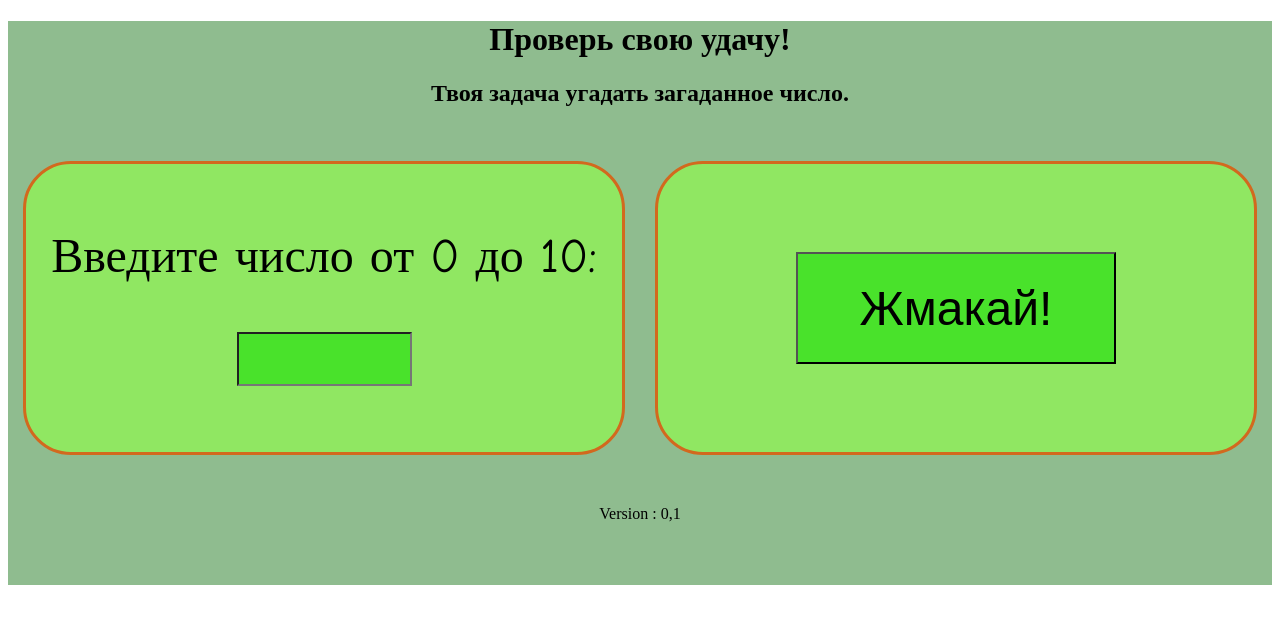
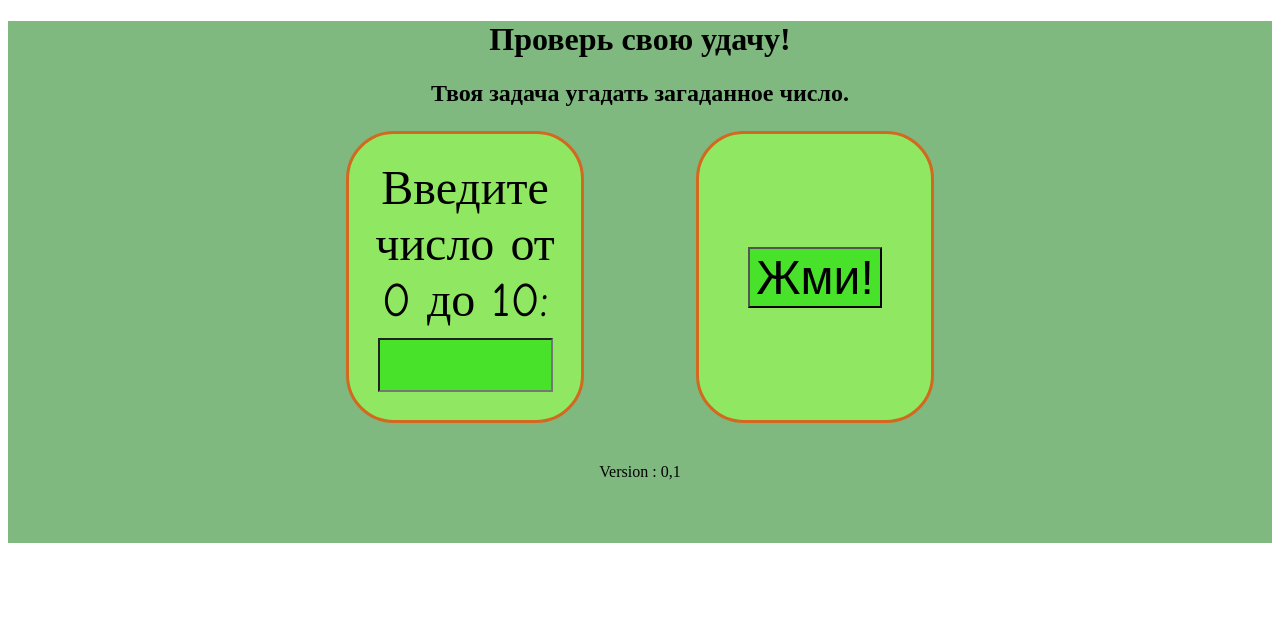
Before and after one commit to Vasiliy-Fedorov/Guess-how-much, a plain HTML site: page index.html in a window 1280 px wide. Drawn offline with Linux system fonts and the light colour scheme.

Commit message:
changed body color, changed margin card

```diff
--- a/index.html
+++ b/index.html
@@ -8,7 +8,7 @@
 </head>
 
 <body>
-<div class="n1">
+<div class="body">
 <div class="header">
     <h1>Проверь свою удачу! </h1>
     <h2>Твоя задача угадать загаданное число.</h2>
@@ -26,7 +26,7 @@
     </div>
 <div class="card">
     <div class="button">
-<button onclick="guess()">Жмакай!</button>
+<button onclick="guess()">Жми!</button>
     </div>
 </div>
 
--- a/style.css
+++ b/style.css
@@ -2,15 +2,17 @@
     height: 80px;
     width: 100%;
     align-items: center;
-    text-align: center!important;
-    padding-bottom: 40px;
+    text-align: center;
+    padding-bottom: 10px;
 }
-.n1 {
-    background: darkseagreen;
+.body {
+    background: #7fb97f;
     height: 100%;
 }
 .card-deck {
     display: flex;
+    max-width: 700px;
+    margin: auto;
 }
 #out {
     text-align: center;
@@ -18,7 +20,8 @@
 }
 p {
 
-   // margin-top: auto;
+    margin-top: 10px;
+    margin-bottom: 10px;
     font-family: "Comic Sans MS";
     font-size: 3rem;
 }
@@ -36,7 +39,7 @@ input#innum {
 .card {
     text-align: center;
     background: #90e762;;
-    width: 200px;
+    max-width: 200px;
     border: chocolate;
     border-radius: 3rem;
     border-bottom-style: solid;
@@ -48,15 +51,15 @@ input#innum {
    // height: 100%;
     display: flex;
     flex: 1 0 0%;
-    margin-right: 15px;
-    margin-left: 15px;
+    margin-right: auto;
+    margin-left: auto;
 
 }
 button {
     background-color: #49e22b;
     font-size: 3rem;
-    height: 7rem;
-    width: 20rem;
+    height: auto;
+    width: auto;
 
 }
 div.button {
@@ -67,5 +70,5 @@ div.button {
     height: 80px;
     width: 100%;
     text-align: center!important;
-    margin-top: 50px;
+    margin-top: 40px;
 }
```
